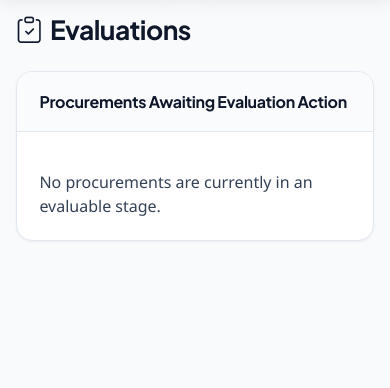
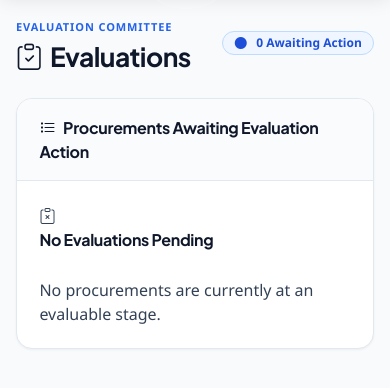
Before and after one commit to AllenMachona/BACK, a Flask app: page /evaluations/ in a window 390 px wide. Shown: the part 71-459 px from the top of the page. Run offline with Flask 3, Linux system fonts and the light colour scheme; a user stored in the database is signed in; tables that the repository leaves empty hold one stand-in row (values such as "Sample post").

Commit message:
refactor: overhaul evaluation_select.html with responsive table and premium header

```diff
--- a/ebms_flask/ebms_flask/app/templates/evaluation_select.html
+++ b/ebms_flask/ebms_flask/app/templates/evaluation_select.html
@@ -3,27 +3,54 @@
 {% block content %}
 {% set active_nav = 'evaluations' %}
 
-<h2 class="mb-4"><i class="bi bi-clipboard-check me-2"></i>Evaluations</h2>
+<div class="d-flex justify-content-between align-items-center mb-4">
+    <div>
+        <span class="eyebrow">Evaluation Committee</span>
+        <h2 class="mb-0"><i class="bi bi-clipboard-check me-2 text-primary"></i>Evaluations</h2>
+    </div>
+    <span class="status-badge status-published">
+        <i class="bi bi-circle-fill me-1"></i>{{ procurements|length if procurements else 0 }} Awaiting Action
+    </span>
+</div>
 
 <div class="card">
-    <div class="card-header bg-white"><h5 class="mb-0">Procurements Awaiting Evaluation Action</h5></div>
+    <div class="card-header bg-white d-flex justify-content-between align-items-center">
+        <h5 class="mb-0"><i class="bi bi-list-task me-2 text-primary"></i>Procurements Awaiting Evaluation Action</h5>
+    </div>
     <div class="card-body">
         {% if procurements %}
-        <table class="table table-hover">
-            <thead class="table-light"><tr><th>Tender Number</th><th>Title</th><th>Status</th><th></th></tr></thead>
+        <div class="table-responsive">
+            <table class="table table-hover align-middle">
+                <thead class="table-light">
+                    <tr>
+                        <th><i class="bi bi-hash me-1"></i>Tender Number</th>
+                        <th>Title</th>
+                        <th>Status</th>
+                        <th class="text-end">Action</th>
+                    </tr>
+                </thead>
                 <tbody>
                     {% for p in procurements %}
                     <tr>
-                    <td class="fw-bold">{{ p.tender_number }}</td>
-                    <td>{{ p.title }}</td>
+                        <td><code class="fw-bold">{{ p.tender_number }}</code></td>
+                        <td class="fw-semibold text-dark">{{ p.title }}</td>
                         <td><span class="status-badge status-{{ p.status }}">{{ p.status_label() }}</span></td>
-                    <td><a href="{{ url_for('evaluations.detail', procurement_id=p.id) }}" class="btn btn-sm btn-outline-primary">Open</a></td>
+                        <td class="text-end">
+                            <a href="{{ url_for('evaluations.detail', procurement_id=p.id) }}" class="btn btn-sm btn-primary">
+                                <i class="bi bi-box-arrow-in-right me-1"></i>Open Evaluation
+                            </a>
+                        </td>
                     </tr>
                     {% endfor %}
                 </tbody>
             </table>
+        </div>
         {% else %}
-        <p class="text-muted mb-0">No procurements are currently in an evaluable stage.</p>
+        <div class="text-center py-5">
+            <i class="bi bi-clipboard-x text-muted fs-1 mb-3 d-block"></i>
+            <h5 class="text-muted">No Evaluations Pending</h5>
+            <p class="text-muted mb-0">No procurements are currently at an evaluable stage.</p>
+        </div>
         {% endif %}
     </div>
 </div>
```
Lines whose indentation alone changed are shown as unchanged.
